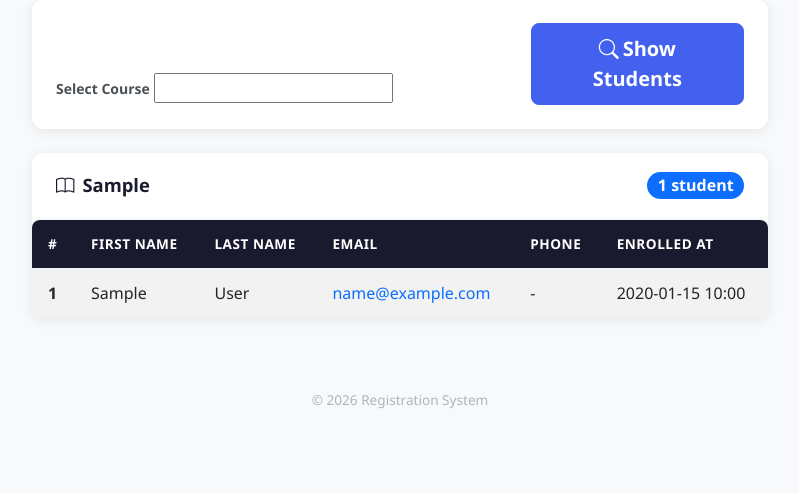
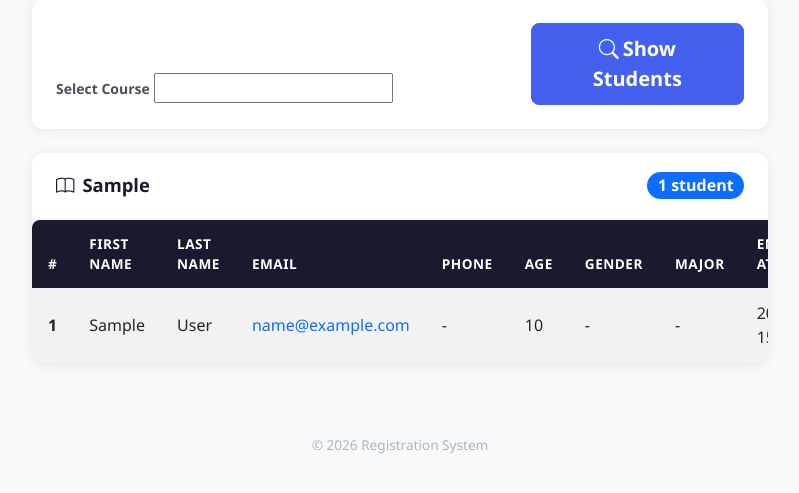
Before and after one commit to sovandara1607/CS394_Mission1, a Django app: template registration/templates/registration/course_report.html in a window 1280 px wide. Shown: the part 178-671 px from the top of the page, without its empty margins (240-1039 px from the left). Run offline with Django 5.2, Linux system fonts and the light colour scheme; the template is opened without the code that fills it: most values are stand-ins (such as "Sample title", 1, 10 or a date in 2020); form fields are guessed from the names that the template uses.

Commit message:
Add age, gender, and major columns to course enrollment report for enhanced student information display

```diff
--- a/registration/templates/registration/course_report.html
+++ b/registration/templates/registration/course_report.html
@@ -48,6 +48,9 @@
                                 <th>Last Name</th>
                                 <th>Email</th>
                                 <th>Phone</th>
+                                <th>Age</th>
+                                <th>Gender</th>
+                                <th>Major</th>
                                 <th>Enrolled At</th>
                             </tr>
                         </thead>
@@ -63,6 +66,9 @@
                                     </a>
                                 </td>
                                 <td>{{ reg.student.phone|default:"-" }}</td>
+                                <td>{{ reg.student.age|default:"-" }}</td>
+                                <td>{{ reg.student.gender|default:"-" }}</td>
+                                <td>{{ reg.student.major|default:"-" }}</td>
                                 <td>{{ reg.registered_at|date:"Y-m-d H:i" }}</td>
                             </tr>
                             {% endfor %}
```
